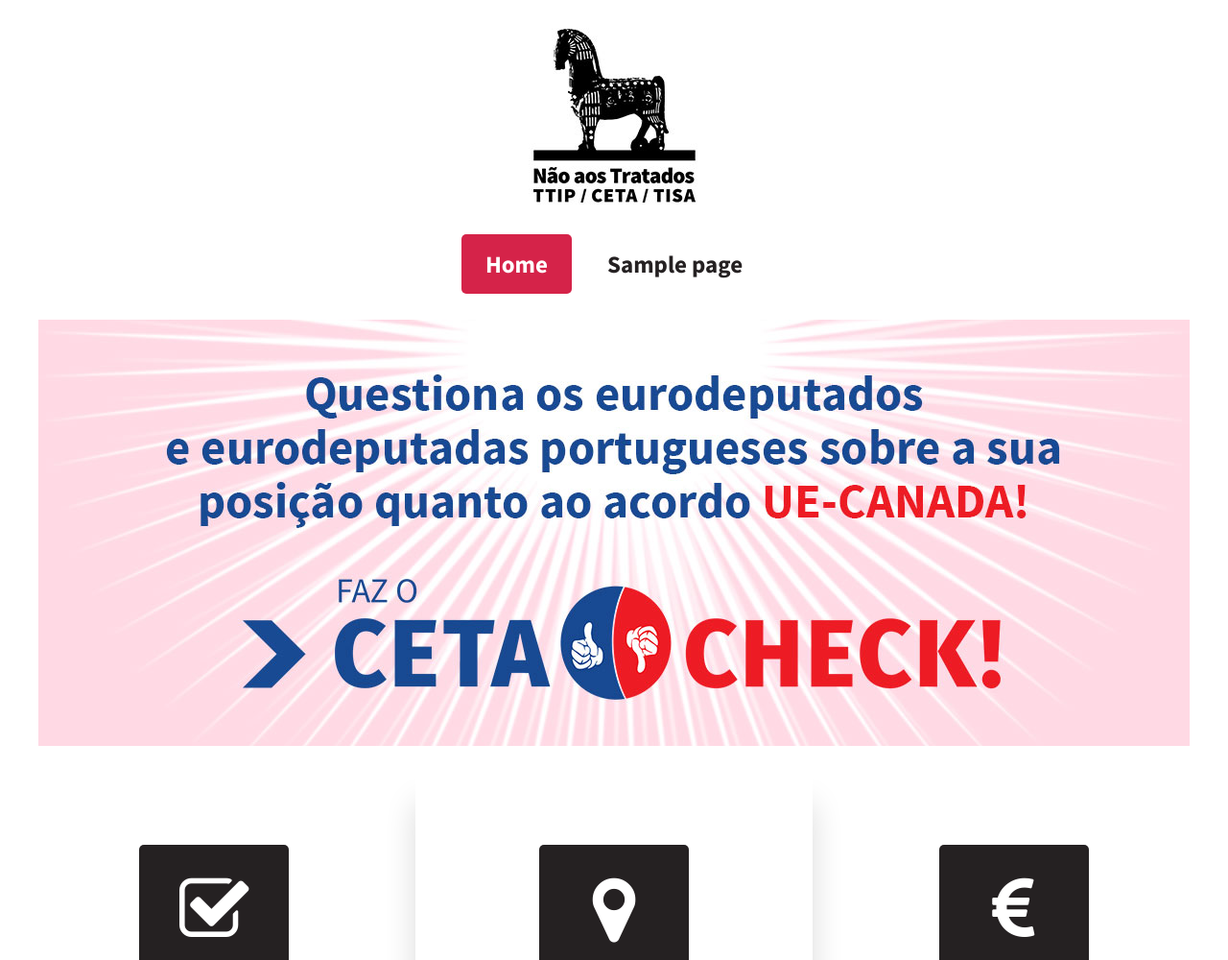
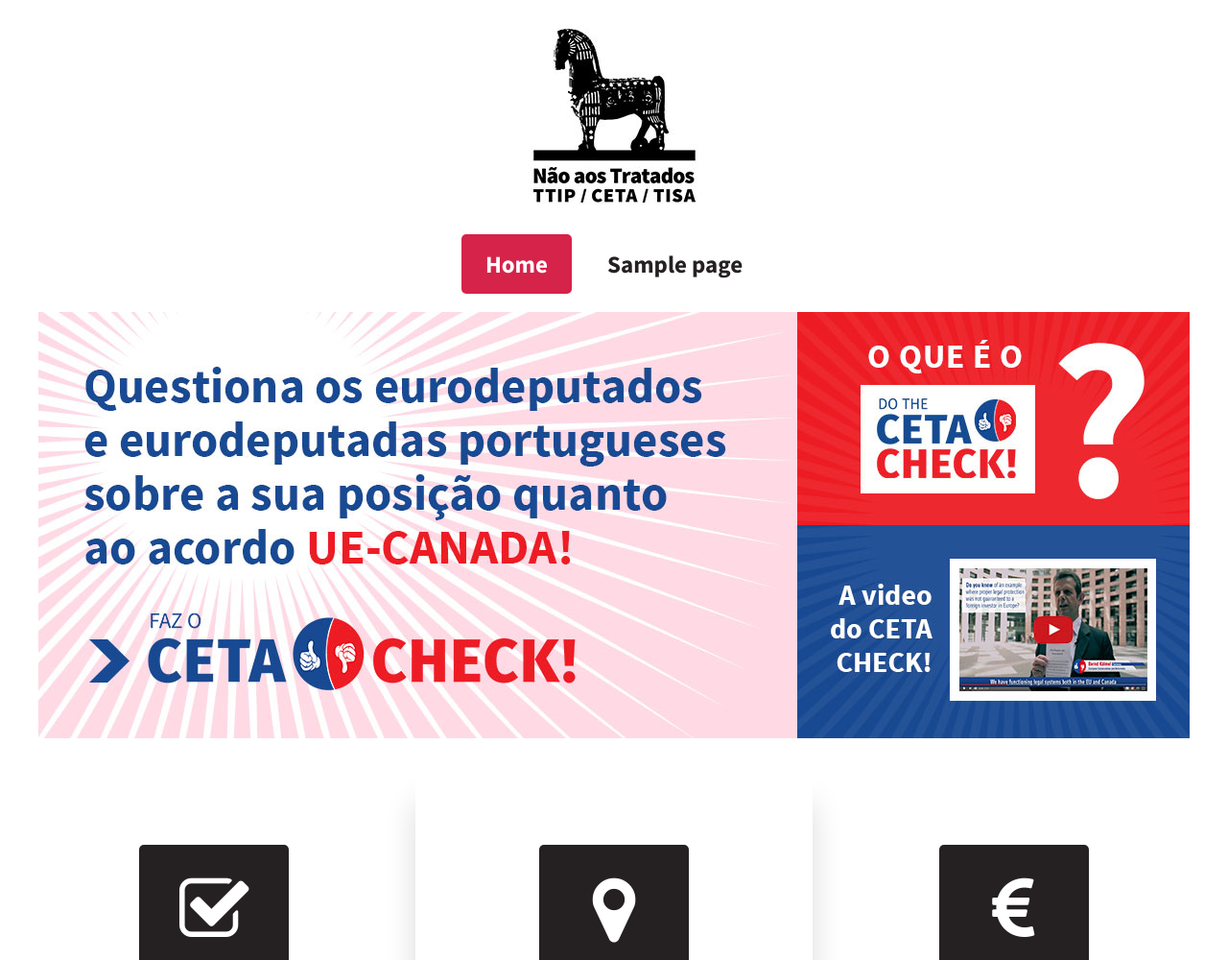
Before and after one commit to pierreozoux/dopetrope-nao-ao-ttip, a WordPress theme: template page-home.php in a window 1280 px wide. Shown: the top 1000 px of the page at 96% size. Run offline with PHP 8.4 and a stand-in for WordPress, Linux system fonts and the light colour scheme; the site name, menu and one post (Sample post) are stand-ins, and other content is empty.

Commit message:
Change HomepageHeader

```diff
--- a/page-home.php
+++ b/page-home.php
@@ -9,8 +9,15 @@
  get_header();?>
 					<!-- Banner -->
 						<section id="banner">
+                          <div class="container">
+                            <a class="left" href="https://www.nao-ao-ttip.pt/ceta-check/"></a>
+                            <div class="container-right">
+                              <a class="right-top" href="https://www.nao-ao-ttip.pt/o-que-e-o-ceta-check/"></a>
+                              <a class="right-bot" href="https://www.nao-ao-ttip.pt/ceta-check-a-video/"></a>
+                            </div>
+                          </div>
 
-              <a href="https://www.nao-ao-ttip.pt/ceta-check/"></a>
+
 							<!--<header style="color: transparent; background-color: transparent;">
 								<h2 style="color: transparent;">Não ao Tratado Transatlântico</h2>
 								<p style="color: transparent;">Plataforma portuguesa para análise crítica ao TTIP</p>
--- a/style.css
+++ b/style.css
@@ -714,16 +714,42 @@
 
 	#banner
 	{
-		background: #FFF url('images/cetacheck.jpg');
+		/* background: #FFF url('images/cetacheck.jpg'); */
 		background-position: center center;
 		/*background-size: auto 100%;*/
 		background-repeat: no-repeat;
 		text-align: center;
 	}
-  #banner a {
+  #banner .container {
     display:block;
-    width:100%;
-    height:100%;
+    width:1200px;
+    height:444px;
+    margin:auto;
+  }
+
+  #banner .container a.left {
+    display:block;
+    float:left;
+    width:791px;
+    height:444px;
+    background: #FFF url('images/cetacheck_bloc-gauche.jpg');
+  }
+  #banner .container .container-right {
+    float:left;
+    width:409px;
+    height:444px;
+  }
+  #banner .container a.right-top {
+    display:block;
+    width:409px;
+    height:222px;
+    background: #FFF url('images/cetacheck_bloc-droit-haut.jpg');
+  }
+  #banner .container a.right-bot {
+    display:block;
+    width:409px;
+    height:222px;
+    background: #FFF url('images/cetacheck_bloc-droit-bas.jpg');
   }
 
 		#banner header
```
Also changed, not shown: images/cetacheck_bloc-droit-bas.jpg (added), images/cetacheck_bloc-droit-haut.jpg (added), images/cetacheck_bloc-gauche.jpg (added).
